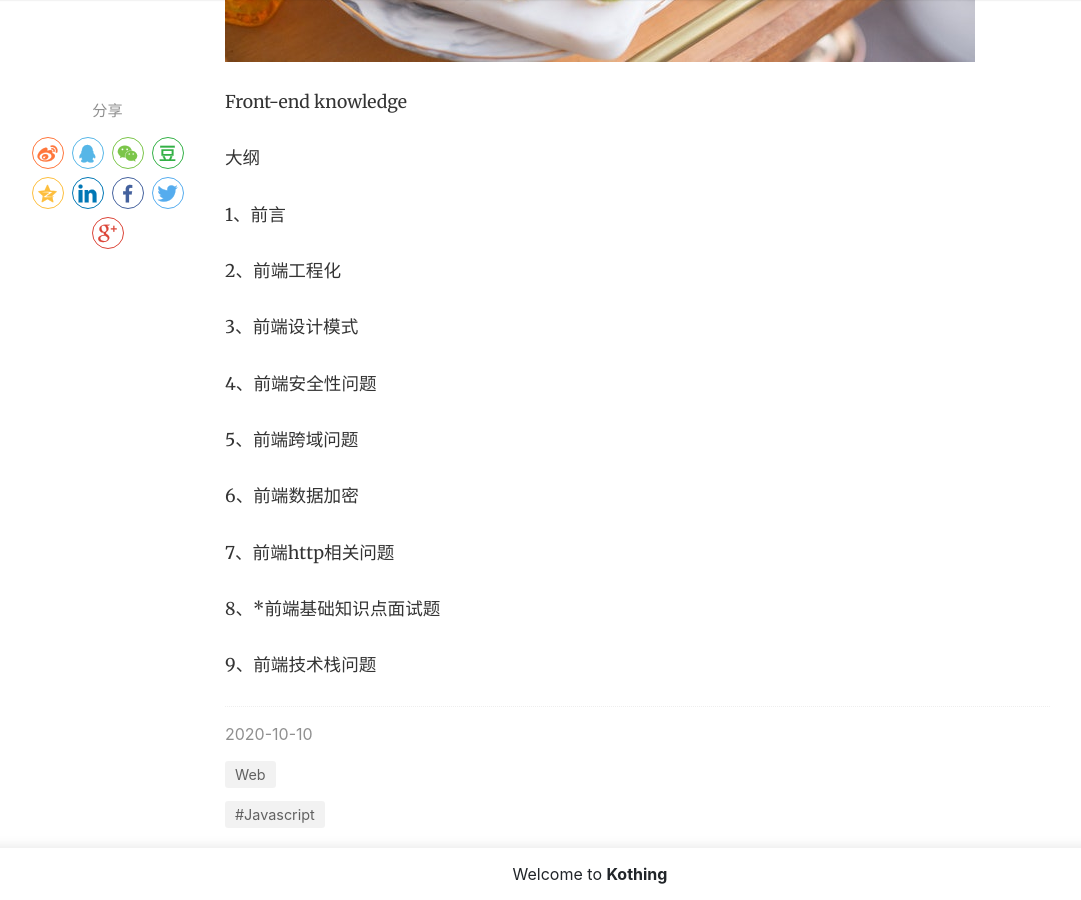
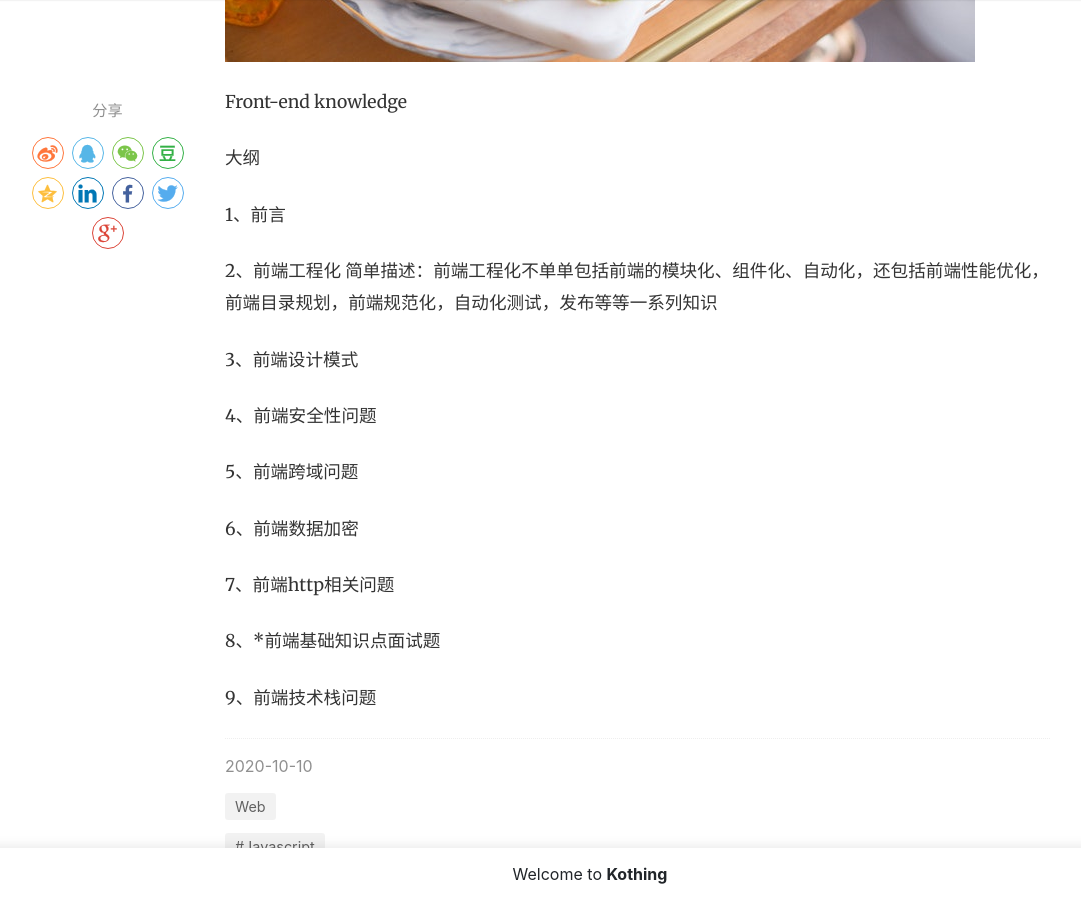
Before and after one commit to kothing/kothing.github.io, a Jekyll site: the page built from _posts/2020-10-10-front-end-knowledge.md, in a window 1280 px wide and 900 px high, scrolled down 788 px. Shown: the whole window, without its empty margins (50-1131 px from the left). Built offline with Jekyll 4.4.1, drawn with Linux system fonts in a browser that asks for light colours; nearby versions of some CDN libraries; comment, search, counter and statistics services are not loaded.

Commit message:
Update 2020-10-10-front-end-knowledge.md

```diff
--- a/_posts/2020-10-10-front-end-knowledge.md
+++ b/_posts/2020-10-10-front-end-knowledge.md
@@ -20,6 +20,7 @@ Front-end knowledge
 
 
 2、前端工程化
+简单描述：前端工程化不单单包括前端的模块化、组件化、自动化，还包括前端性能优化，前端目录规划，前端规范化，自动化测试，发布等等一系列知识
 
 
 
```
